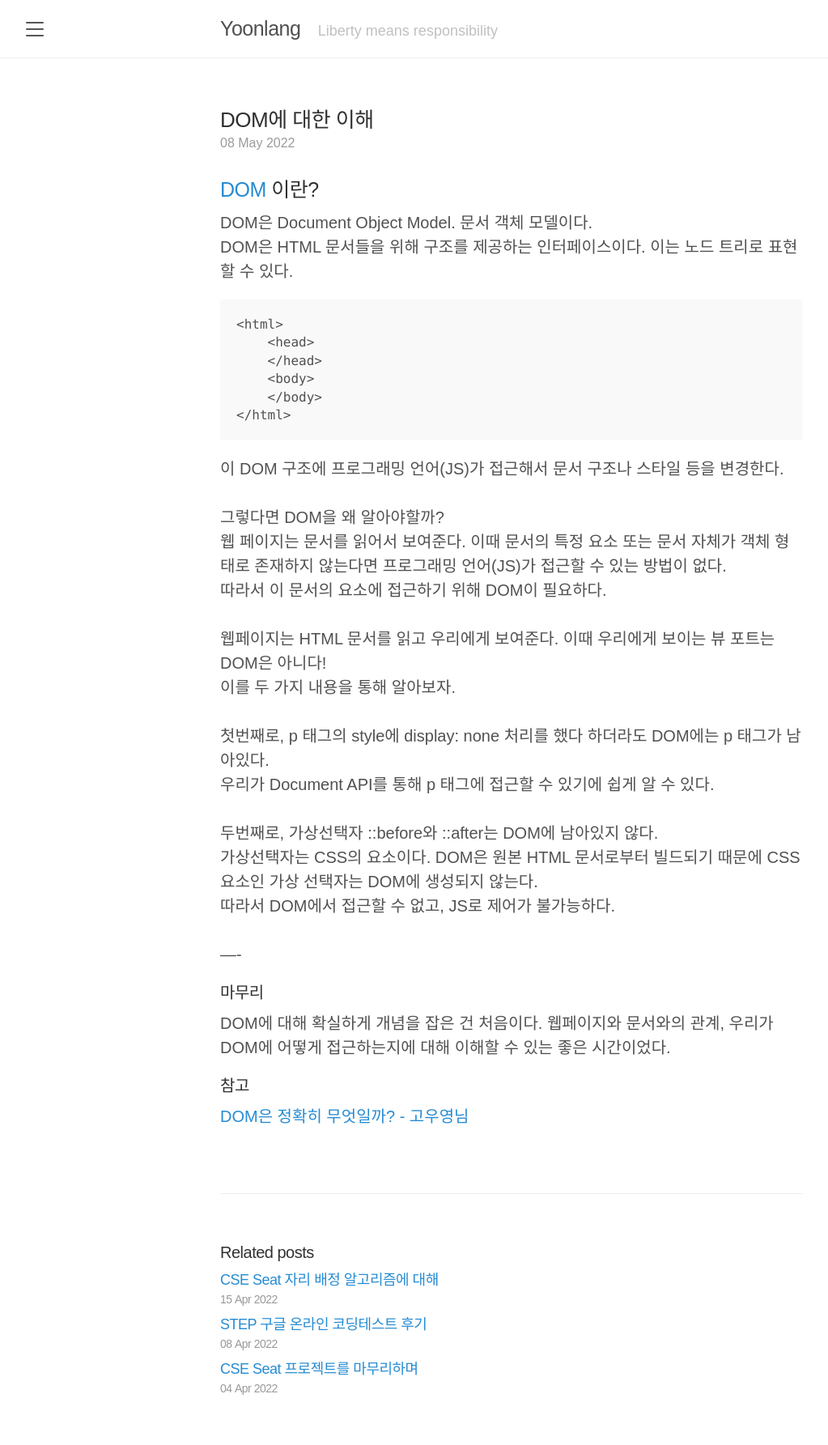
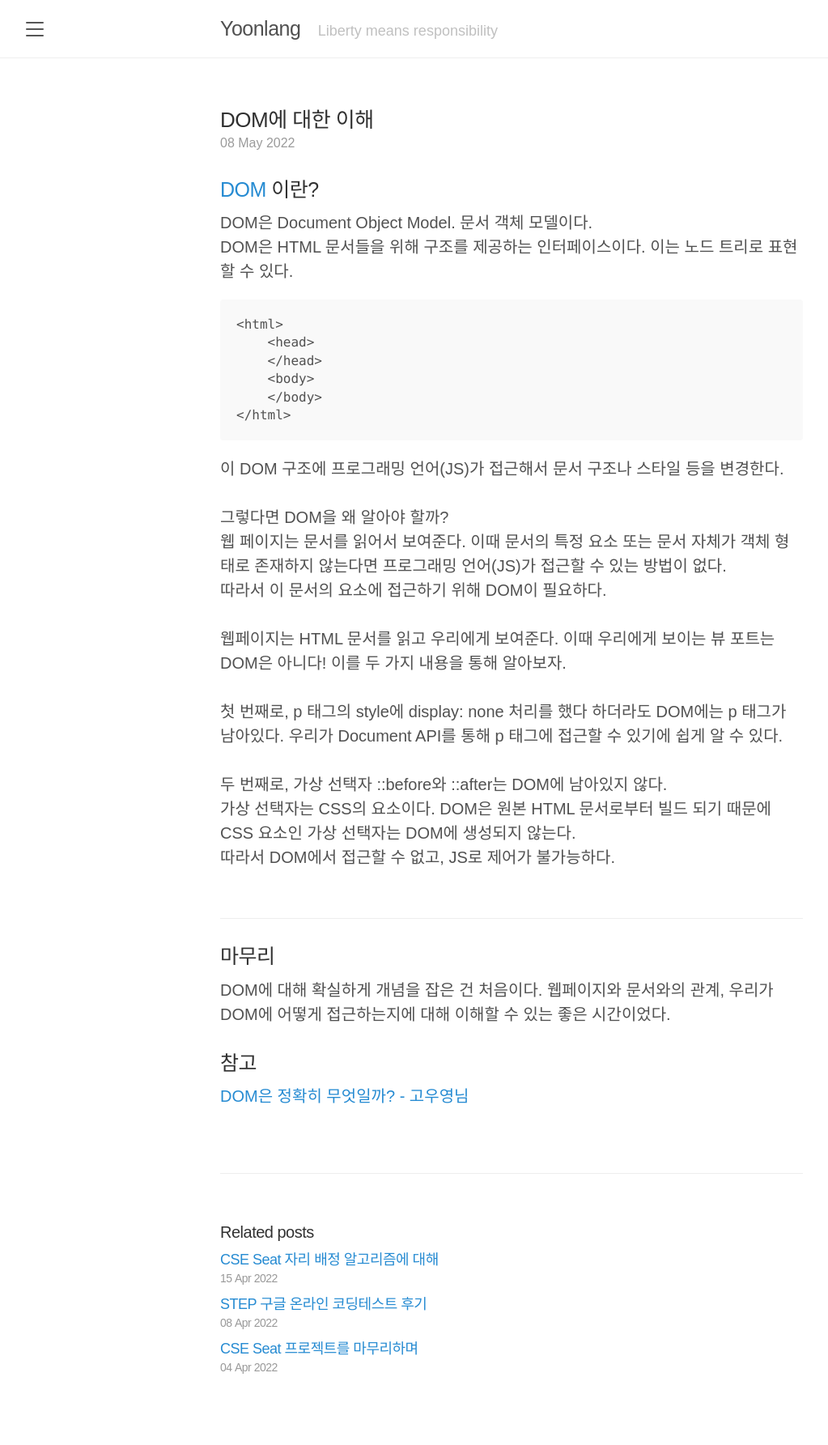
Before and after one commit to Yoonlang/Yoonlang.github.io, a Jekyll site: the page built from _posts/2022-05-08-AboutDOM.md, in a window 1280 px wide. Shown: the whole page at 81% size, without its empty margins (8-1031 px from the left). Built offline with Jekyll 4.4.1, drawn with Linux system fonts in a browser that asks for light colours; some web fonts are replaced; after the commit the page ends 1760 px from its top, so only the background shows below that.

Commit message:
Edit new post

```diff
--- a/_posts/2022-05-08-AboutDOM.md
+++ b/_posts/2022-05-08-AboutDOM.md
@@ -19,24 +19,22 @@
 
 이 DOM 구조에 프로그래밍 언어(JS)가 접근해서 문서 구조나 스타일 등을 변경한다.<br/>
 <br/>
-그렇다면 DOM을 왜 알아야할까?<br/>
+그렇다면 DOM을 왜 알아야 할까?<br/>
 웹 페이지는 문서를 읽어서 보여준다. 이때 문서의 특정 요소 또는 문서 자체가 객체 형태로 존재하지 않는다면 프로그래밍 언어(JS)가 접근할 수 있는 방법이 없다.<br/>
 따라서 이 문서의 요소에 접근하기 위해 DOM이 필요하다.<br/>
 <br/>
-웹페이지는 HTML 문서를 읽고 우리에게 보여준다. 이때 우리에게 보이는 뷰 포트는 DOM은 아니다!<br/>
-이를 두 가지 내용을 통해 알아보자.<br/>
+웹페이지는 HTML 문서를 읽고 우리에게 보여준다. 이때 우리에게 보이는 뷰 포트는 DOM은 아니다! 이를 두 가지 내용을 통해 알아보자.<br/>
 <br/>
-첫번째로, p 태그의 style에 display: none 처리를 했다 하더라도 DOM에는 p 태그가 남아있다.<br/>
-우리가 Document API를 통해 p 태그에 접근할 수 있기에 쉽게 알 수 있다.<br/>
+첫 번째로, p 태그의 style에 display: none 처리를 했다 하더라도 DOM에는 p 태그가 남아있다. 우리가 Document API를 통해 p 태그에 접근할 수 있기에 쉽게 알 수 있다.<br/>
 <br/>
-두번째로, 가상선택자 ::before와 ::after는 DOM에 남아있지 않다.<br/>
-가상선택자는 CSS의 요소이다. DOM은 원본 HTML 문서로부터 빌드되기 때문에 CSS 요소인 가상 선택자는 DOM에 생성되지 않는다.<br/>
+두 번째로, 가상 선택자 ::before와 ::after는 DOM에 남아있지 않다.<br/>
+가상 선택자는 CSS의 요소이다. DOM은 원본 HTML 문서로부터 빌드 되기 때문에 CSS 요소인 가상 선택자는 DOM에 생성되지 않는다.<br/>
 따라서 DOM에서 접근할 수 없고, JS로 제어가 불가능하다.<br/>
 <br/>
-----
+<hr/>
 
-#### 마무리
+### 마무리
 DOM에 대해 확실하게 개념을 잡은 건 처음이다. 웹페이지와 문서와의 관계, 우리가 DOM에 어떻게 접근하는지에 대해 이해할 수 있는 좋은 시간이었다.
 
-#### 참고
+### 참고
 [DOM은 정확히 무엇일까? - 고우영님](https://wit.nts-corp.com/2019/02/14/5522)
```
